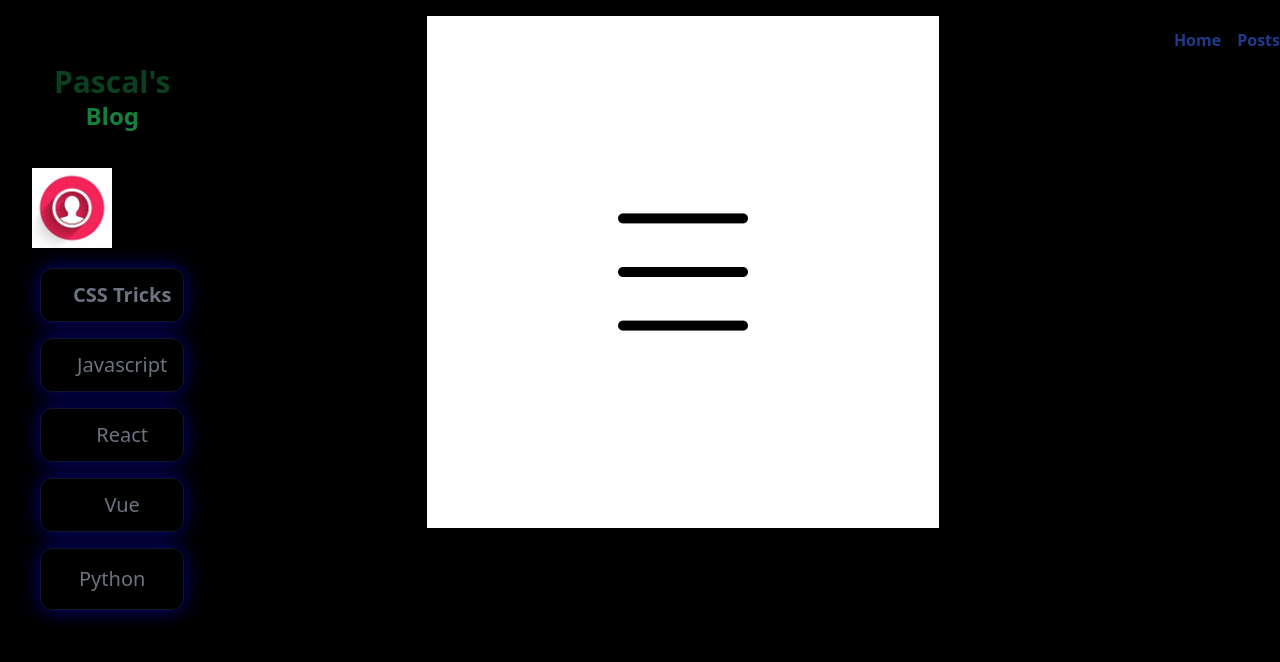
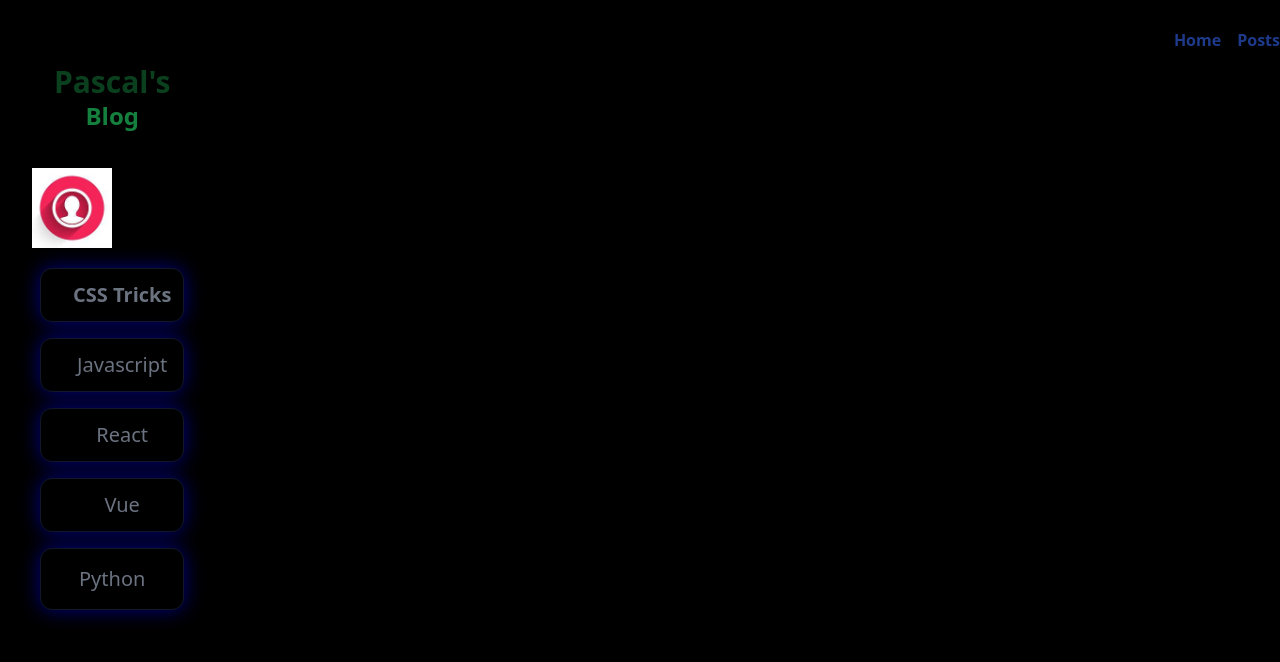
Before and after one commit to Heuvera/blogplatform, a Vue app: page / in a window 1280 px wide. Shown: the top 662 px of the page. Built offline with nearby package versions, Linux system fonts and the light colour scheme.

Commit message:
text-white

```diff
--- a/src/components/LandingPage.vue
+++ b/src/components/LandingPage.vue
@@ -26,8 +26,8 @@
 
          <!--Hamburger menu for mobile devices-->
          <div class="md-hidden">
-            <button @click="toggleMenu" class="text-blue-900 font-bold py-4">
-               <img src="../assets/hamburger-icon.png" class="bg-white" alt="">
+            <button @click="toggleMenu" class="text-blue-900 font-bold py-1">
+               <img src="../assets/hamburger-icon.png" class="text-white w-4 h-4" alt="">
             </button>
 
             <ul v-if="showMenu" class="flex flex-col list-none">
```
